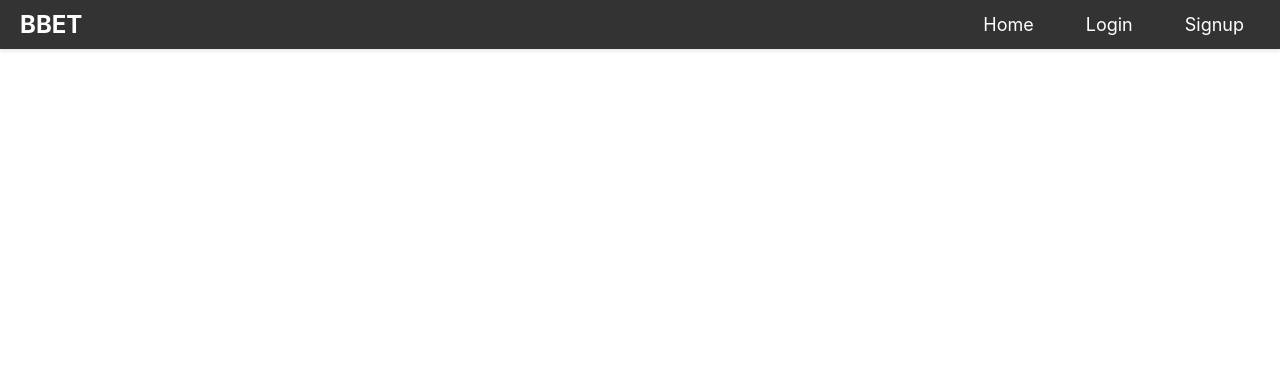
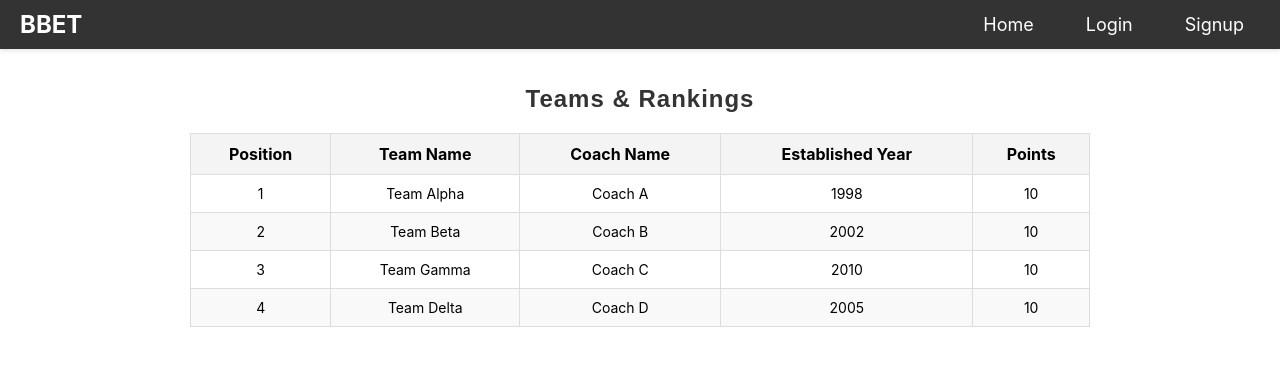
Before and after one commit to SMomin-7/BBet, a React (Create React App) app in the folder frontend/: page /teams in a window 1280 px wide. Shown: the top 366 px of the page. Built offline with nearby package versions, Linux system fonts and the light colour scheme.

Commit message:
Teams page added

```diff
--- a/frontend/src/App.js
+++ b/frontend/src/App.js
@@ -8,6 +8,7 @@ import Dashboard from './pages/Dashboard';
 import Matches from './pages/Matches';
 import PlayersStatistics from './pages/PlayersStatistics';
 import Leaderboard from './pages/Leaderboard';
+import Teams from './pages/Teams';
 
 
 function App() {
@@ -22,6 +23,7 @@ function App() {
         <Route path="/matches" element={<Matches />} />
         <Route path="/players-statistics" element={<PlayersStatistics />} />
         <Route path="/leaderboard" element={<Leaderboard />} /> {/* Add Leaderboard route */}
+        <Route path="/teams" element={<Teams />} /> {/* Add the Teams route */}
 
       </Routes>
     </Router>
--- a/frontend/src/components/Navbar.js
+++ b/frontend/src/components/Navbar.js
@@ -65,6 +65,11 @@ function Navbar() {
                   </Link>
                 </li>
                 <li>
+                  <Link to="/teams" className="navbar-link"> {/* Add the Teams link */}
+                    Teams
+                  </Link>
+                </li>
+                <li>
                   <Link to="/leaderboard" className="navbar-link">
                     Leaderboard
                   </Link>
--- /dev/null
+++ b/frontend/src/pages/Teams.js
@@ -0,0 +1,66 @@
+import React, { useState, useEffect } from 'react';
+import '../styles/Teams.css'; // Import CSS file for styling
+
+function Teams() {
+  const [teams, setTeams] = useState([]); // State to hold team data
+  const [loading, setLoading] = useState(true); // State to handle loading
+
+  useEffect(() => {
+    const fetchTeams = async () => {
+      try {
+        // Mock data for teams
+        const mockTeams = [
+          { position: 1, name: 'Team Alpha', coach: 'Coach A', year: 1998, points: 10 },
+          { position: 2, name: 'Team Beta', coach: 'Coach B', year: 2002, points: 10 },
+          { position: 3, name: 'Team Gamma', coach: 'Coach C', year: 2010, points: 10 },
+          { position: 4, name: 'Team Delta', coach: 'Coach D', year: 2005, points: 10 },
+        ];
+
+        // Simulate API delay using setTimeout
+        setTimeout(() => {
+          setTeams(mockTeams); // Update state with mock data
+          setLoading(false); // Turn off loading state
+        }, 1000);
+      } catch (error) {
+        console.error('Error fetching team data:', error);
+        setLoading(false);
+      }
+    };
+
+    fetchTeams();
+  }, []); // Empty dependency array ensures this runs once on mount
+
+  return (
+    <div className="teams-container">
+      <h1>Teams & Rankings</h1>
+      {loading ? (
+        <p>Loading teams...</p>
+      ) : (
+        <table className="teams-table">
+          <thead>
+            <tr>
+              <th>Position</th>
+              <th>Team Name</th>
+              <th>Coach Name</th>
+              <th>Established Year</th>
+              <th>Points</th>
+            </tr>
+          </thead>
+          <tbody>
+            {teams.map((team, index) => (
+              <tr key={index}>
+                <td>{team.position}</td>
+                <td>{team.name}</td>
+                <td>{team.coach}</td>
+                <td>{team.year}</td>
+                <td>{team.points}</td>
+              </tr>
+            ))}
+          </tbody>
+        </table>
+      )}
+    </div>
+  );
+}
+
+export default Teams;
--- /dev/null
+++ b/frontend/src/styles/Teams.css
@@ -0,0 +1,42 @@
+.teams-container {
+  max-width: 900px;
+  margin: 0 auto;
+  padding: 20px;
+  text-align: center;
+}
+
+.teams-table {
+  width: 100%;
+  border-collapse: collapse;
+  margin-top: 20px;
+}
+
+.teams-table th,
+.teams-table td {
+  border: 1px solid #ddd;
+  padding: 10px;
+  text-align: center;
+}
+
+.teams-table th {
+  background-color: #f4f4f4;
+  font-weight: bold;
+}
+
+.teams-table tr:nth-child(even) {
+  background-color: #f9f9f9;
+}
+
+.teams-table tr:hover {
+  background-color: #f1f1f1;
+}
+
+.teams-table td {
+  font-size: 14px;
+}
+
+h1 {
+  font-size: 24px;
+  margin-bottom: 20px;
+  color: #333;
+}
```
